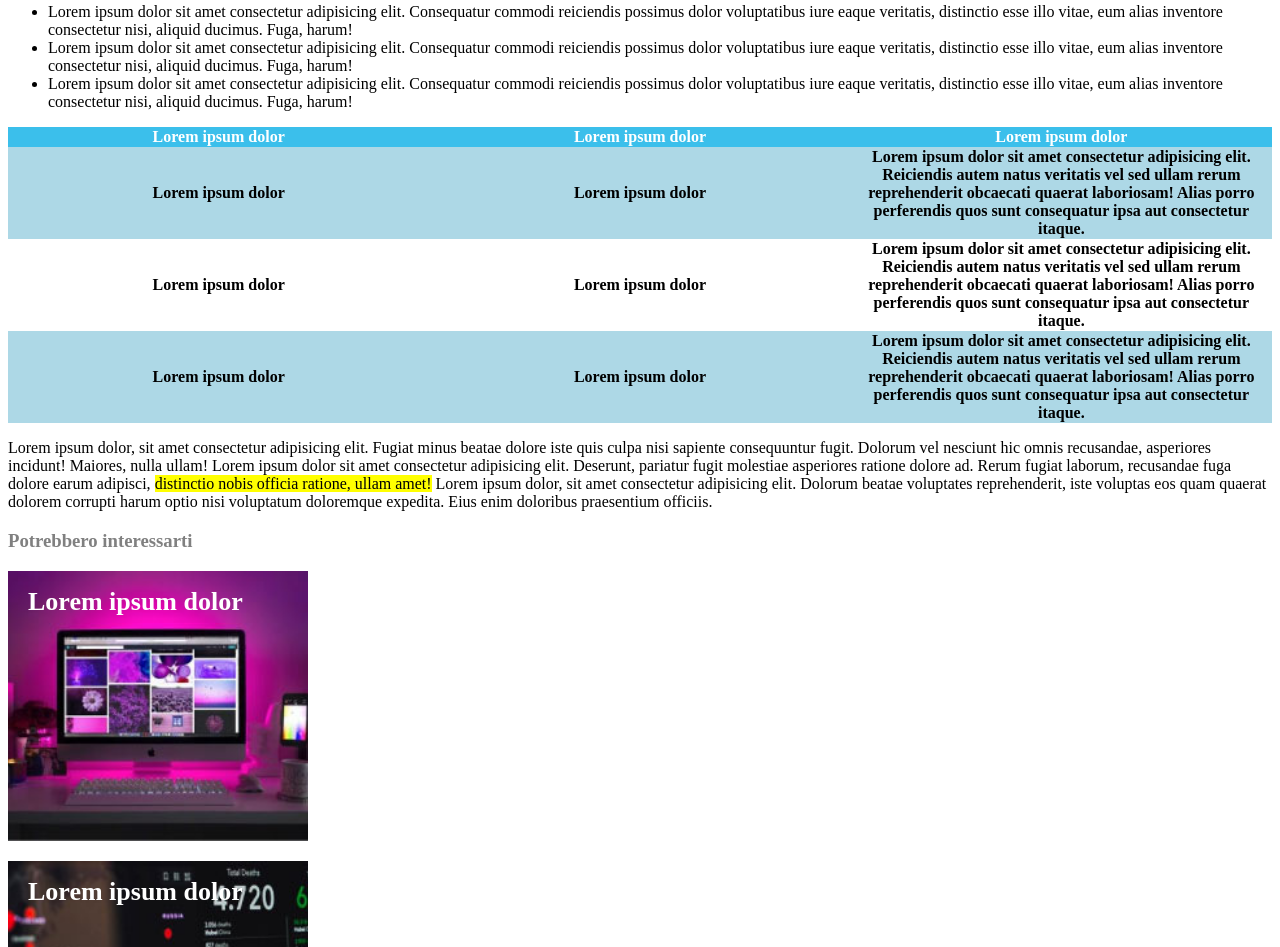
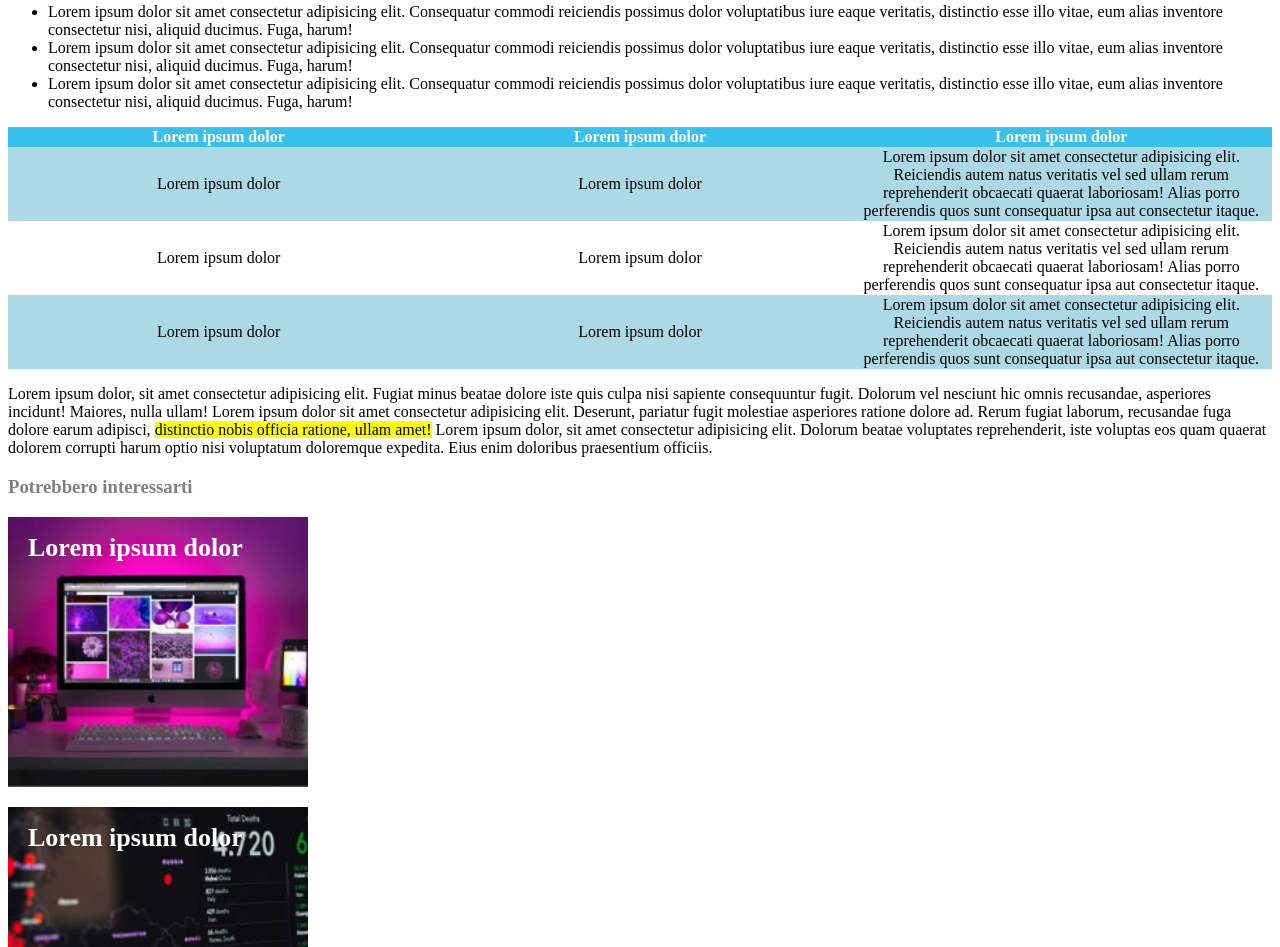
Before and after one commit to Onda-dev/THE-BOOLEANER, a plain HTML site: page index.html in a window 1280 px wide. Shown: the part 781-1728 px from the top of the page. Drawn offline with Linux system fonts and the light colour scheme.

Commit message:
Fix tabella e link

```diff
--- a/css/style.css
+++ b/css/style.css
@@ -56,6 +56,10 @@ thead {
     color: white;
 }
 
+td {
+    text-align: center;
+}
+
 .lightblue {
     background-color: lightblue;
 }
--- a/index.html
+++ b/index.html
@@ -16,7 +16,7 @@
             <h1>Internet deve essere al servizio del "bene pubblico": il manifesto di Tim Barners-Lee</h1>
             <div class="sottotitolo">
                 <div class="autore">
-                    <span class="grey">Scritto da</span> <a href="https://www.google.com"> The Booleaner</a><br>
+                    <span class="grey">Scritto da</span> <a href="https://www.google.com" target="_blank"> The Booleaner</a><br>
                     <span class="grey data">il 10/10/2020</span>
                 </div>
             </div>
@@ -49,19 +49,19 @@
                 </thead>
                 <tbody>
                     <tr class="lightblue">
-                        <th>Lorem ipsum dolor</th>
-                        <th>Lorem ipsum dolor</th>
-                        <th>Lorem ipsum dolor sit amet consectetur adipisicing elit. Reiciendis autem natus veritatis vel sed ullam rerum reprehenderit obcaecati quaerat laboriosam! Alias porro perferendis quos sunt consequatur ipsa aut consectetur itaque.</th>
+                        <td>Lorem ipsum dolor</td>
+                        <td>Lorem ipsum dolor</td>
+                        <td>Lorem ipsum dolor sit amet consectetur adipisicing elit. Reiciendis autem natus veritatis vel sed ullam rerum reprehenderit obcaecati quaerat laboriosam! Alias porro perferendis quos sunt consequatur ipsa aut consectetur itaque.</td>
                     </tr>
                     <tr class="white">
-                        <th>Lorem ipsum dolor</th>
-                        <th>Lorem ipsum dolor</th>
-                        <th>Lorem ipsum dolor sit amet consectetur adipisicing elit. Reiciendis autem natus veritatis vel sed ullam rerum reprehenderit obcaecati quaerat laboriosam! Alias porro perferendis quos sunt consequatur ipsa aut consectetur itaque.</th>
+                        <td>Lorem ipsum dolor</td>
+                        <td>Lorem ipsum dolor</td>
+                        <td>Lorem ipsum dolor sit amet consectetur adipisicing elit. Reiciendis autem natus veritatis vel sed ullam rerum reprehenderit obcaecati quaerat laboriosam! Alias porro perferendis quos sunt consequatur ipsa aut consectetur itaque.</td>
                     </tr>
                     <tr class="lightblue">
-                        <th>Lorem ipsum dolor</th>
-                        <th>Lorem ipsum dolor</th>
-                        <th>Lorem ipsum dolor sit amet consectetur adipisicing elit. Reiciendis autem natus veritatis vel sed ullam rerum reprehenderit obcaecati quaerat laboriosam! Alias porro perferendis quos sunt consequatur ipsa aut consectetur itaque.</th>
+                        <td>Lorem ipsum dolor</td>
+                        <td>Lorem ipsum dolor</td>
+                        <td>Lorem ipsum dolor sit amet consectetur adipisicing elit. Reiciendis autem natus veritatis vel sed ullam rerum reprehenderit obcaecati quaerat laboriosam! Alias porro perferendis quos sunt consequatur ipsa aut consectetur itaque.</td>
                     </tr>
                 </tbody>
             </table>
```
